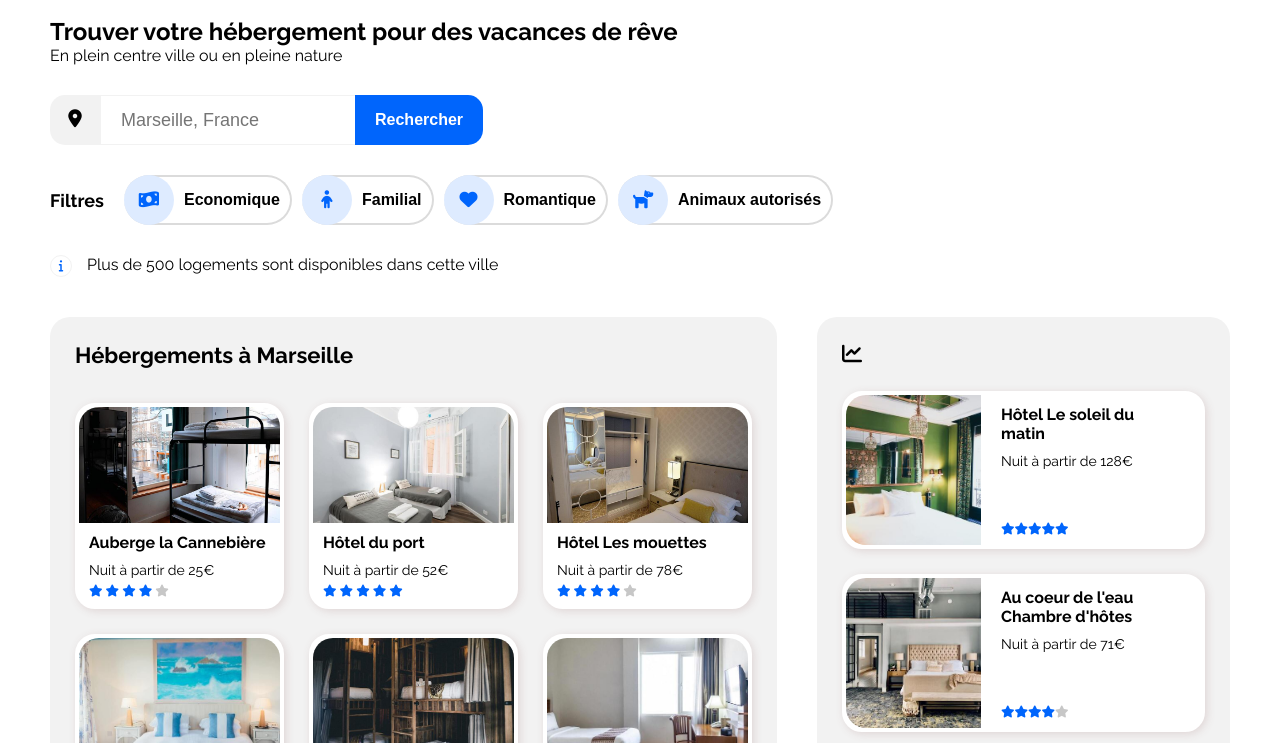
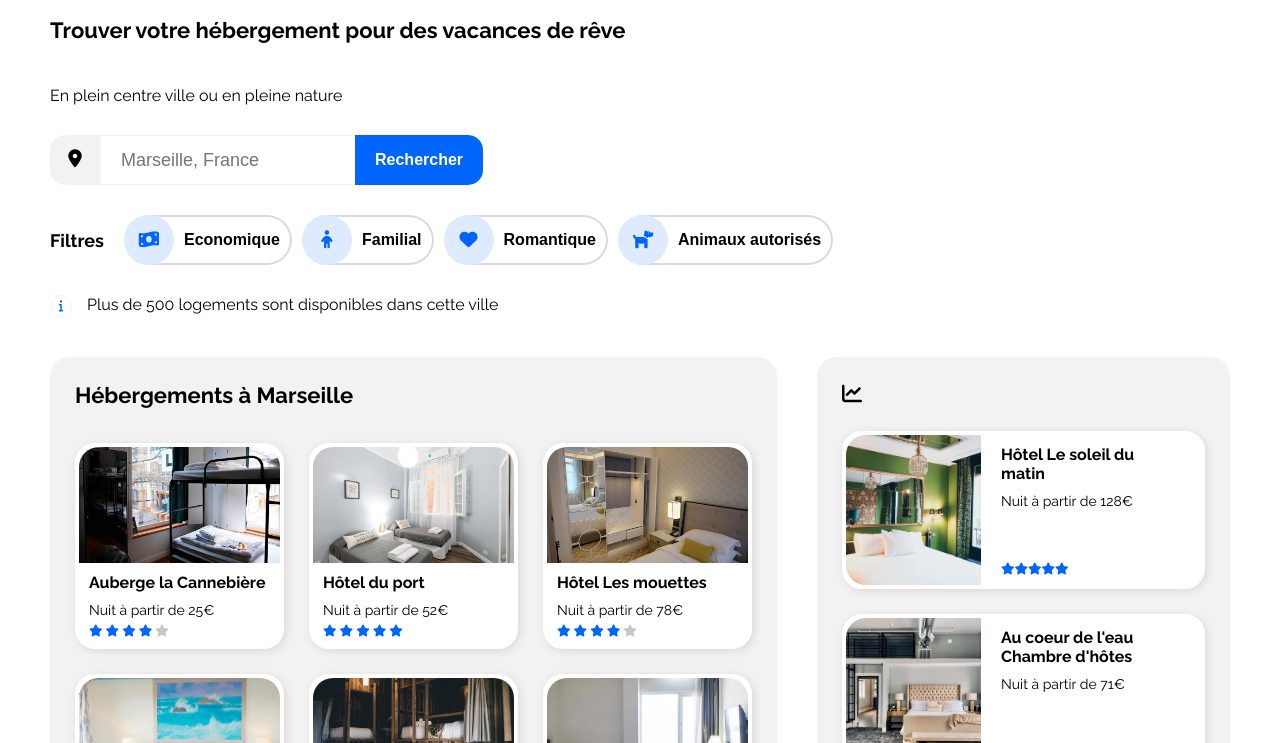
Before and after one commit to idbeljam/JamilaIdBella_02_05062021, a plain HTML site: page www/index.html in a window 1280 px wide. Shown: the part 118-861 px from the top of the page. Drawn offline with Linux system fonts and the light colour scheme.

Commit message:
modifiation css h1 pour resoudre erreur

```diff
--- a/www/index.html
+++ b/www/index.html
@@ -49,10 +49,10 @@
 
         <section class="section-search pad-sect">
             <!-- entete section recherche -->
-            <div>
+
                 <h1>Trouver votre hébergement pour des vacances de rêve</h1>
                 <p>En plein centre ville ou en pleine nature</p>
-            </div>
+
 
             <!-- zone de recherche -->
             <div class="search">
--- a/www/styles/styles.css
+++ b/www/styles/styles.css
@@ -86,6 +86,7 @@ main {
 
 .section-search > h1 {
   font-size: 22px;
+  font-weight: 600;
 }
 
 .section-search > p {
```
